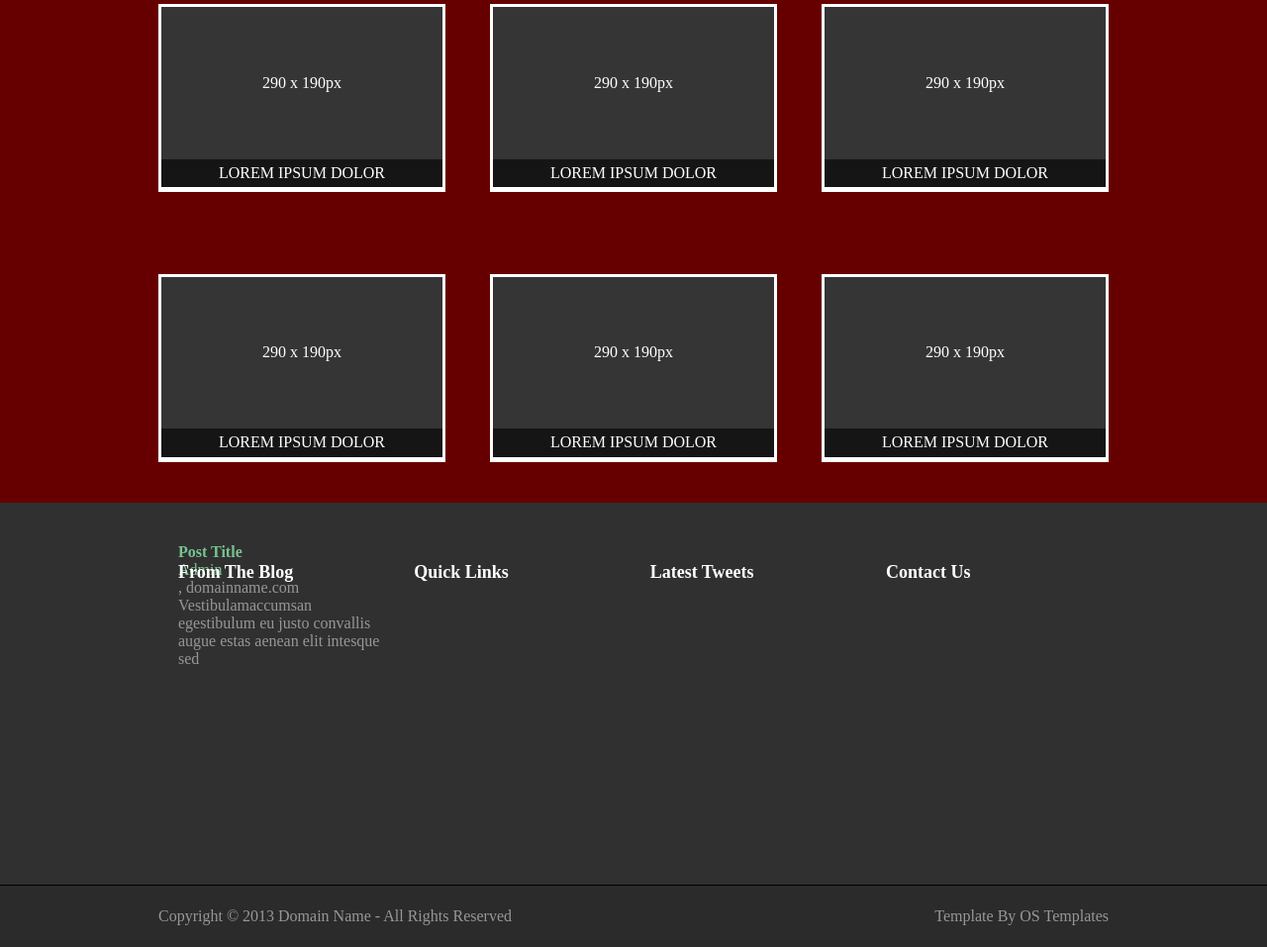
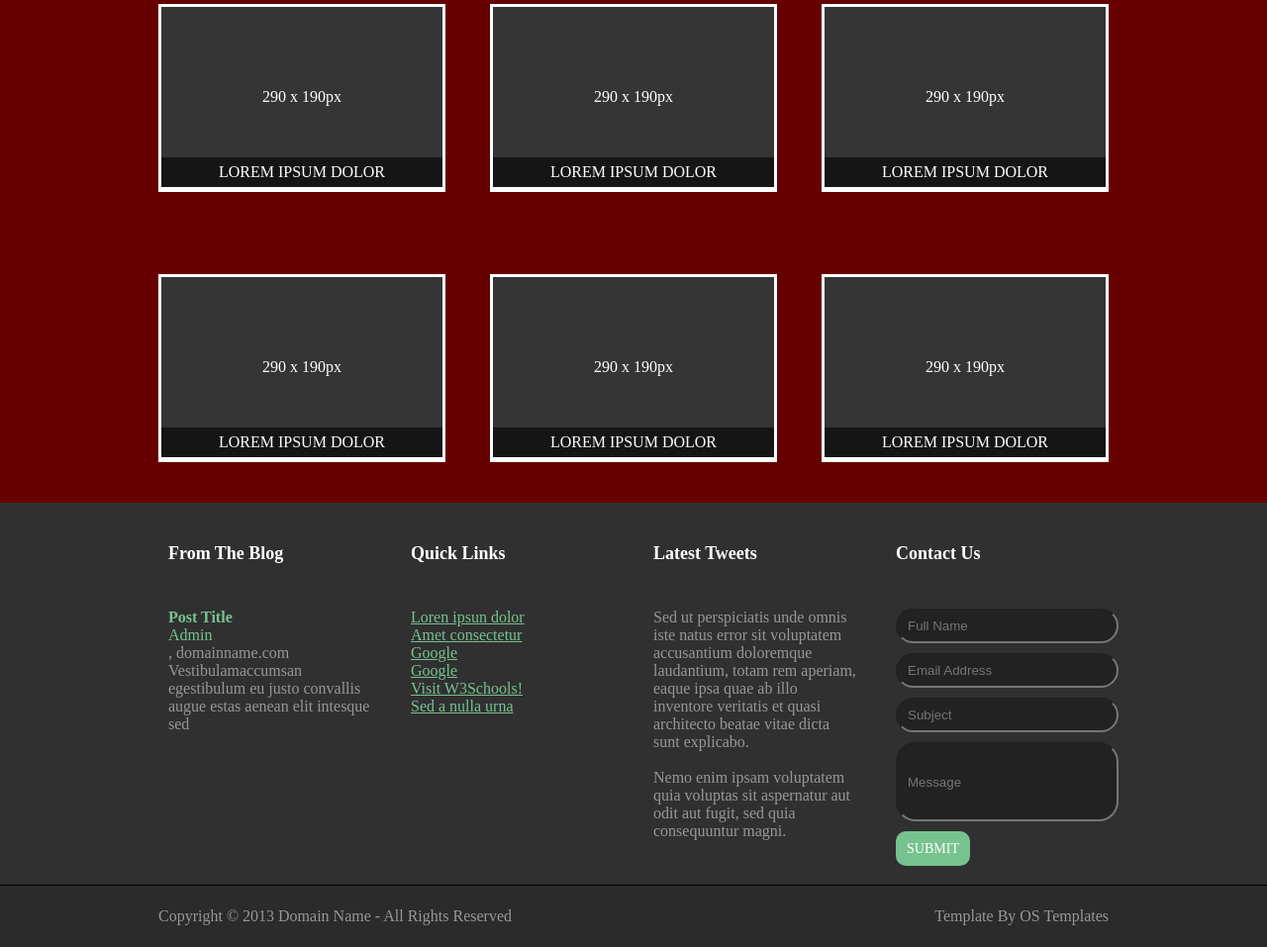
Before and after one commit to Khizanag/BOG_Leaderator, a plain HTML site: page index.html in a window 1280 px wide. Shown: the part 1072-2029 px from the top of the page at 99% size. Drawn offline with Linux system fonts and the light colour scheme.

Commit message:
Animations on sections, latest work DONE

```diff
--- a/index.html
+++ b/index.html
@@ -19,8 +19,8 @@
 				</div>
 
 				<nav class="menu-bar">
-					<div class="menu-item"> HOME 		</div>
-					<div class="menu-item"> STYLE DEMO 	</div>
+					<div class="menu-item"> MENU </div>
+					<div class="menu-item"> STYLE DEMO</div>
 					<div class="menu-item"> FULL WIDTH 	</div>
 					<div class="menu-item"> DROPDOWN 	</div>
 					<div class="menu-item"> PORTFOLIO	</div>
@@ -48,7 +48,7 @@
 								Nullamlacus dui ipsum conseque loborttis non euisque morbi pen as dapibulum orna. Urna ultrices quis curabitur phasellentesque congue magnis vestibulum.
 							</p><br>
 
-							<div class="eye-catcher-more-button">
+							<div class="green-button">
 								Read More Here >>
 							</div>
 						</div>
@@ -132,9 +132,7 @@
 			<div class="latest-work-items">
 
 				<div class="latest-work-item">
-					<div class="latest-work-upper-item">
 					290 x 190px
-					</div>
 
 					<div class="latest-work-text-item">
 						LOREM IPSUM DOLOR
@@ -142,9 +140,7 @@
 				</div>
 
 				<div class="latest-work-item">
-					<div class="latest-work-upper-item">
 					290 x 190px
-					</div>
 
 					<div class="latest-work-text-item">
 						LOREM IPSUM DOLOR
@@ -152,9 +148,7 @@
 				</div>
 
 				<div class="latest-work-item">
-					<div class="latest-work-upper-item">
 					290 x 190px
-					</div>
 
 					<div class="latest-work-text-item">
 						LOREM IPSUM DOLOR
@@ -162,9 +156,7 @@
 				</div>
 
 				<div class="latest-work-item">
-					<div class="latest-work-upper-item">
 					290 x 190px
-					</div>
 
 					<div class="latest-work-text-item">
 						LOREM IPSUM DOLOR
@@ -172,9 +164,7 @@
 				</div>
 
 				<div class="latest-work-item">
-					<div class="latest-work-upper-item">
 					290 x 190px
-					</div>
 
 					<div class="latest-work-text-item">
 						LOREM IPSUM DOLOR
@@ -182,9 +172,7 @@
 				</div>
 
 				<div class="latest-work-item">
-					<div class="latest-work-upper-item">
 					290 x 190px
-					</div>
 
 					<div class="latest-work-text-item">
 						LOREM IPSUM DOLOR
@@ -204,24 +192,61 @@
 
 				<div class="info-item">
 					<h3 class="infoes-title">From The Blog</h3>
+					<div class="infoes-texts">
 						<h4 class="infoes-marked-text">Post Title</h4>
 					<div class="infoes-marked-text">Admin</div>
 					<div class="text">, domainname.com</div>
 					<p class="text">Vestibulamaccumsan egestibulum eu justo convallis augue estas aenean elit intesque sed</p>
 					</div>
 
-				<div class="info-item">
-					<h3 class="infoes-title">Quick Links</h3><br>
-
 				</div>
 
 				<div class="info-item">
-					<h3 class="infoes-title">Latest Tweets</h3><br>
+					<h3 class="infoes-title">Quick Links</h3>
+					<div class="infoes-texts">
+						<a href="https://www.w3schools.com/html/" class="infoes-marked-text">
+							Loren ipsun dolor
+						</a>
 
+						<a href="https:html_images.asp" class="infoes-marked-text">
+							Amet consectetur
+						</a>
+
+						<a href="https://google.com" class="infoes-marked-text">Google</a>
+						<a href="https://google.com" class="infoes-marked-text">Google</a>
+						<a href="https://www.w3schools.com/" target="_blank" class="infoes-marked-text">Visit W3Schools!</a>
+
+						<a href="https://www.w3schools.com/html/" target="_top" class="infoes-marked-text">
+							Sed a nulla urna
+						</a>
+					</div>
 				</div>
 
 				<div class="info-item">
-					<h3 class="infoes-title">Contact Us</h3><br>
+					<h3 class="infoes-title">Latest Tweets</h3>
+					 <div class="infoes-texts">
+						<div class="text">
+							Sed ut perspiciatis unde omnis iste natus error sit voluptatem accusantium doloremque laudantium, totam rem aperiam, eaque ipsa quae ab illo inventore veritatis et quasi architecto beatae vitae dicta sunt explicabo.
+						</div><br>
+
+						<div class="text">
+							Nemo enim ipsam voluptatem quia voluptas sit aspernatur aut odit aut fugit, sed quia consequuntur magni.
+						</div>
+					 </div>
+				</div>
+
+				<div class="info-item">
+					<h3 class="infoes-title">Contact Us</h3>
+					<div class="infoes-texts">
+						<input class="personal-box" placeholder="Full Name">
+						<input class="personal-box" placeholder="Email Address">
+						<input class="personal-box" placeholder="Subject">
+						<input class="personal-box message-box-height"  placeholder="Message">
+
+						<div class="green-button submit-button-width">
+							SUBMIT
+						</div>
+					</div>
 
 				</div>
 			</data>
--- a/style.css
+++ b/style.css
@@ -50,13 +50,35 @@
 	color: white;
 }
 
+.chosen-menu-item{
+	width: 78px;
+	height: 35px;
+	border-radius: 10px;
+	display: flex;
+	align-items: center;
+	justify-content: center;
+	background-color: #76c38f;
+}
+
+.menu-item:hover {
+	width: 78px;
+	height: 35px;
+	border-radius: 10px;
+	display: flex;
+	align-items: center;
+	justify-content: center;
+
+	transition: 0.5s;
+	background-color: #76c38f;
+}
+
 .eye-catcher-section{
 	width: 100%;
-	height: 500px;
 	background-color: #290000;
 }
 
 .eye-catcher-container{
+	height: 500px;
 	display: flex;
 	flex-direction: row;
 	align-items: center;
@@ -98,7 +120,7 @@
 }
 
 /* Done */
-.eye-catcher-more-button{
+.green-button{
 	width: 142px;
 	height: 35px;
 	border-radius: 10px;
@@ -173,6 +195,25 @@
 	color: #929292;
 }
 
+.service-item:hover{
+	background-color: #76c38f;
+	transition: 0.5s;
+}
+
+.service-item:hover .service-item-image{
+	background-color: white;
+	color: black;
+	transition: 0.5s;
+}
+
+.service-item:hover .service-item-title{
+	color: white;
+}
+
+.service-item:hover .service-item-text{
+	color: white;
+}
+
 /*-- End of section		-> Service --*/
 /*-- Start of section	-> Latest work --*/
 
@@ -215,6 +256,8 @@
 	width: 290px;
 	height: 190px;
 
+	position: relative;
+
 	border-bottom: 5px;
 	border-style: solid;
 	border-color: white;
@@ -224,22 +267,25 @@
 	justify-content: center;
 	align-items: center;
 
+	transition: 0.5s;
+	overflow: hidden;
+
 	color: white;
 	background-color: #353535;
 }
 
-.latest-work-upper-item{
-	width: 100%;
-	height: 160px;
-	display: flex;
-	flex-direction: column;
-	justify-content: center;
-	text-align: center;
+
+.latest-work-item:hover .latest-work-text-item{
+	bottom: -50px;
+	transition: 0.5s;
 }
 
 .latest-work-text-item{
 	width: 100%;
 	height: 30px;
+	position: absolute;
+	left: 0;
+	bottom: 0;
 	display: flex;
 	align-items: center;
 	justify-content: center;
@@ -259,7 +305,6 @@
 .info-items{
 	width: 100%;
 	height: 100%;/* ???? */
-	padding: 10px;
 	display: flex;
 	flex-direction: row;
 	justify-content: space-between;
@@ -271,15 +316,41 @@
 	padding: 10px;
 	display: flex;
 	flex-direction:	column;
-	justify-content: space-between;
+
 	/* color: #6b6b6b; */
 }
 
 .infoes-title{
-	top:	40px;
+	top: 31px;
 	position: relative;
 	font-size: large;
 	color:	white;
+}
+
+.infoes-texts{
+	top: 76px;
+	position: relative;
+	display: flex;
+	flex-direction: column;
+	justify-content: space-between;
+}
+
+.personal-box{
+	margin-bottom: 10px;
+    width: 225px;
+    height: 35px;
+    border-radius: 20px;
+    padding-left: 10px;
+    background-color: #222222;
+    color: white;
+}
+
+.message-box-height{
+	height: 80px;
+}
+
+.submit-button-width{
+	width: 75px;
 }
 
 .infoes-marked-text{
```
Also changed, not shown: კითხვები.txt. Lines whose indentation alone changed are shown as unchanged.
